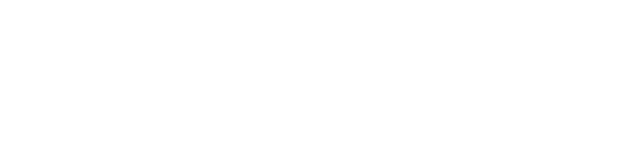
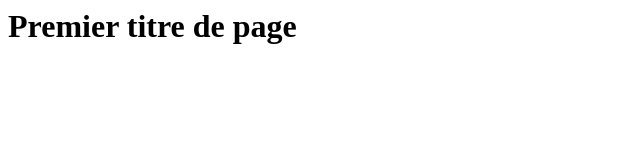
Before and after one commit to RomainRoy83/helloWorld, a plain HTML site: page index.html in a window 1280 px wide. Shown: the whole page, without its empty margins (0-640 px from the left). Drawn offline with Linux system fonts and the light colour scheme.

Commit message:
Update index.html
Added an <h1> title

```diff
--- a/index.html
+++ b/index.html
@@ -4,5 +4,6 @@
       <meta http-equiv="content-type" content="text/html;charset=utf-8">
    </head>
    <body>
+      <h1>Premier titre de page</h1>
    </body>
 </html>
```
